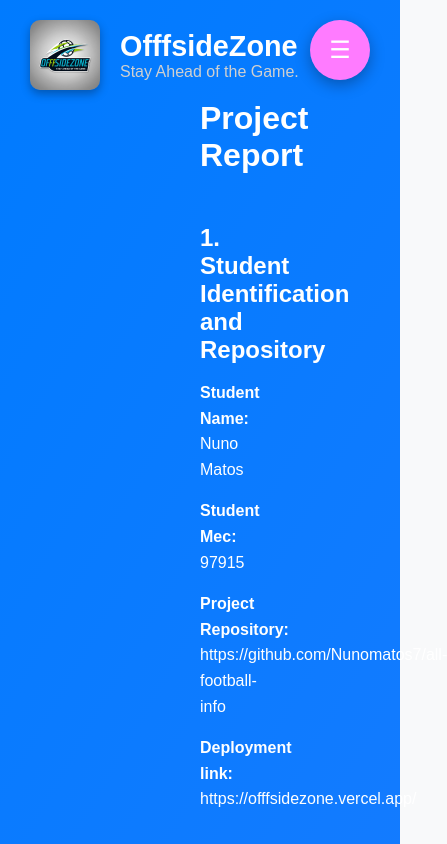
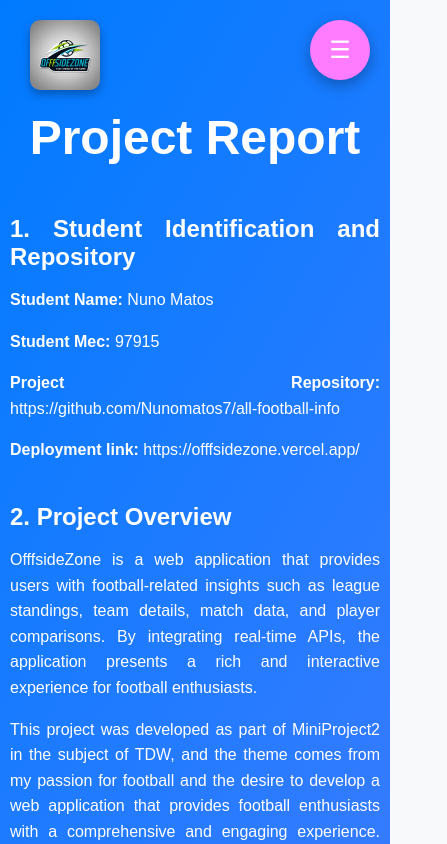
Before and after one commit to Nunomatos7/all-football-info, a React (Create React App) app in the folder all-football-info/: page /about in a window 390 px wide. Shown: the top 844 px of the page, 447 px wide, since content can reach past the window. Built offline with nearby package versions, Linux system fonts and the light colour scheme; no server answers.

Commit message:
Improved responsiveness of the site

```diff
--- a/all-football-info/src/pages/About.js
+++ b/all-football-info/src/pages/About.js
@@ -16,7 +16,9 @@ const About = () => {
             <Slogan>Stay Ahead of the Game.</Slogan>
           </TextContainer>
         </LogoSection>
-        <h1>Project Report</h1>
+        <HeaderTitle>
+          <h2>Project Report</h2>
+        </HeaderTitle>
       </Header>
 
       <Section>
@@ -260,10 +262,35 @@ const AboutContainer = styled.div`
   background: linear-gradient(120deg, #007bff, #ff7bff);
   color: #ffffff;
   min-height: 100vh;
+
+  @media (max-width: 768px) {
+    padding: 50px 20px;
+  }
+
+  @media (max-width: 480px) {
+    padding: 30px 10px;
+  }
 `;
 
 const Header = styled.div`
   margin-bottom: 50px;
+  }
+`;
+
+const HeaderTitle = styled.h2`
+  font-size: 2.8rem;
+  margin-bottom: 10px;
+  animation: ${fadeIn} 0.5s ease-in-out;
+
+  @media (max-width: 768px) {
+    font-size: 2.5rem;
+    margin-top: 60px;
+  }
+
+  @media (max-width: 480px) {
+    font-size: 2rem;
+    margin-top: 80px;
+  }
 `;
 
 const LogoSection = styled.div`
@@ -292,6 +319,10 @@ const TextContainer = styled.div`
   display: flex;
   flex-direction: column;
   text-align: left;
+
+  @media (max-width: 480px) {
+    opacity: 0;
+  }
 `;
 
 const AppName = styled.h1`
--- a/all-football-info/src/pages/Home.js
+++ b/all-football-info/src/pages/Home.js
@@ -273,6 +273,10 @@ const TextContainer = styled.div`
   justify-content: center;
   align-items: flex-start;
   gap: 2px;
+
+  @media (max-width: 480px) {
+    opacity: 0;
+  }
 `;
 
 const AppName = styled.h1`
@@ -424,6 +428,10 @@ const Filter = styled.div`
   font-size: 1.5rem;
   animation: ${fadeIn} 0.5s ease-in-out;
 
+  @media (max-width: 768px) {
+    flex-direction: column;
+  }
+
   h2 {
     margin: 0px;
     padding-left: 10px;
--- a/all-football-info/src/pages/LeagueStandings.js
+++ b/all-football-info/src/pages/LeagueStandings.js
@@ -36,6 +36,7 @@ const LeagueStandings = () => {
         ) : error ? (
           <LoadingMessage>Error fetching standings.</LoadingMessage>
         ) : (
+          <StandingsWrapper>
             <StandingsTable>
               <thead>
                 <tr>
@@ -67,6 +68,7 @@ const LeagueStandings = () => {
                 ))}
               </tbody>
             </StandingsTable>
+          </StandingsWrapper>
         )}
       </StandingsContainer>
 
@@ -98,6 +100,9 @@ const HeaderSection = styled.div`
   text-align: center;
   margin-bottom: 30px;
 
+  @media (max-width: 768px) {
+    margin-top: 50px;
+
   h1 {
     font-size: 3rem;
     margin-bottom: 10px;
@@ -116,9 +121,14 @@ const HeaderSection = styled.div`
   }
 `;
 
+const StandingsWrapper = styled.div`
+  width: 100%;
+  overflow-x: auto;
+  -webkit-overflow-scrolling: touch; /* Smooth scrolling for iOS */
+`;
+
 const StandingsTable = styled.table`
   width: 100%;
-  min-width: 400px;
   border-collapse: collapse;
   background: rgba(255, 255, 255, 0.1);
   backdrop-filter: blur(10px);
@@ -126,7 +136,7 @@ const StandingsTable = styled.table`
   padding: 20px;
   box-shadow: 0 5px 15px rgba(0, 0, 0, 0.2);
   font-size: 1rem;
-  overflow-x: scroll;
+  min-width: 600px; /* Ensures table doesn't shrink too much */
 
   thead {
     background: rgba(255, 255, 255, 0.2);
@@ -155,12 +165,14 @@ const StandingsTable = styled.table`
 
   @media (max-width: 480px) {
     font-size: 0.8rem;
+
     th,
     td {
       padding: 5px 8px;
     }
   }
 `;
+
 
 const TeamInfo = styled.div`
   display: flex;
@@ -208,10 +220,6 @@ const LogoContainer = styled.div`
     object-fit: cover;
     box-shadow: 0px 4px 10px rgba(0, 0, 0, 0.3);
 
-    @media (max-width: 480px) {
-      width: 50px;
-      height: 50px;
-    }
   }
 `;
 
@@ -223,7 +231,7 @@ const TextContainer = styled.div`
   gap: 2px;
 
   @media (max-width: 480px) {
-    gap: 0;
+    opacity: 0;
   }
 `;
 
--- a/all-football-info/src/pages/PlayerComparison.js
+++ b/all-football-info/src/pages/PlayerComparison.js
@@ -459,6 +459,10 @@ const TextContainer = styled.div`
   justify-content: center;
   align-items: flex-start;
   gap: 2px;
+
+  @media (max-width: 480px) {
+    opacity: 0;
+  }
 `;
 
 const AppName = styled.h1`
--- a/all-football-info/src/pages/TeamDetail.js
+++ b/all-football-info/src/pages/TeamDetail.js
@@ -130,6 +130,14 @@ const Header = styled.div`
   flex-wrap: wrap;
   margin-bottom: 40px;
   animation: ${fadeIn} 1s ease-in;
+
+  @media (max-width: 768px) {
+    flex-direction: column;
+  }
+
+  @media (max-width: 480px) {
+    flex-direction: column;
+  }
 `;
 
 const LogoContainer = styled.div`
--- a/all-football-info/src/pages/Teams.js
+++ b/all-football-info/src/pages/Teams.js
@@ -84,6 +84,12 @@ const Header = styled.div`
     margin-bottom: 20px;
     animation: ${fadeIn} 1s ease-in;
   }
+
+  @media (max-width: 768px) {
+    h1 {
+      font-size: 2rem;
+    }
+  }
 `;
 
 const SearchInput = styled.input`
@@ -98,6 +104,16 @@ const SearchInput = styled.input`
   box-shadow: 0 4px 8px rgba(0, 0, 0, 0.2);
   outline: none;
   transition: all 0.3s ease;
+
+  @media (max-width: 768px) {
+    font-size: 0.9rem;
+    max-width: 300px;
+  }
+
+  @media (max-width: 480px) {
+    font-size: 0.8rem;
+    max-width: 200px;
+  }
 
   &:focus {
     box-shadow: 0 6px 12px rgba(0, 0, 0, 0.3);
@@ -181,6 +197,8 @@ const AppLogoContainer = styled.div`
   z-index: 1000;
   cursor: pointer;
 
+
+
   img {
     width: 70px;
     height: 70px;
@@ -196,6 +214,10 @@ const TextContainer = styled.div`
   justify-content: center;
   align-items: flex-start;
   gap: 2px;
+
+  @media (max-width: 480px) {
+    opacity: 0;
+  }
 `;
 
 const AppName = styled.h1`
```
Lines whose indentation alone changed are shown as unchanged.
